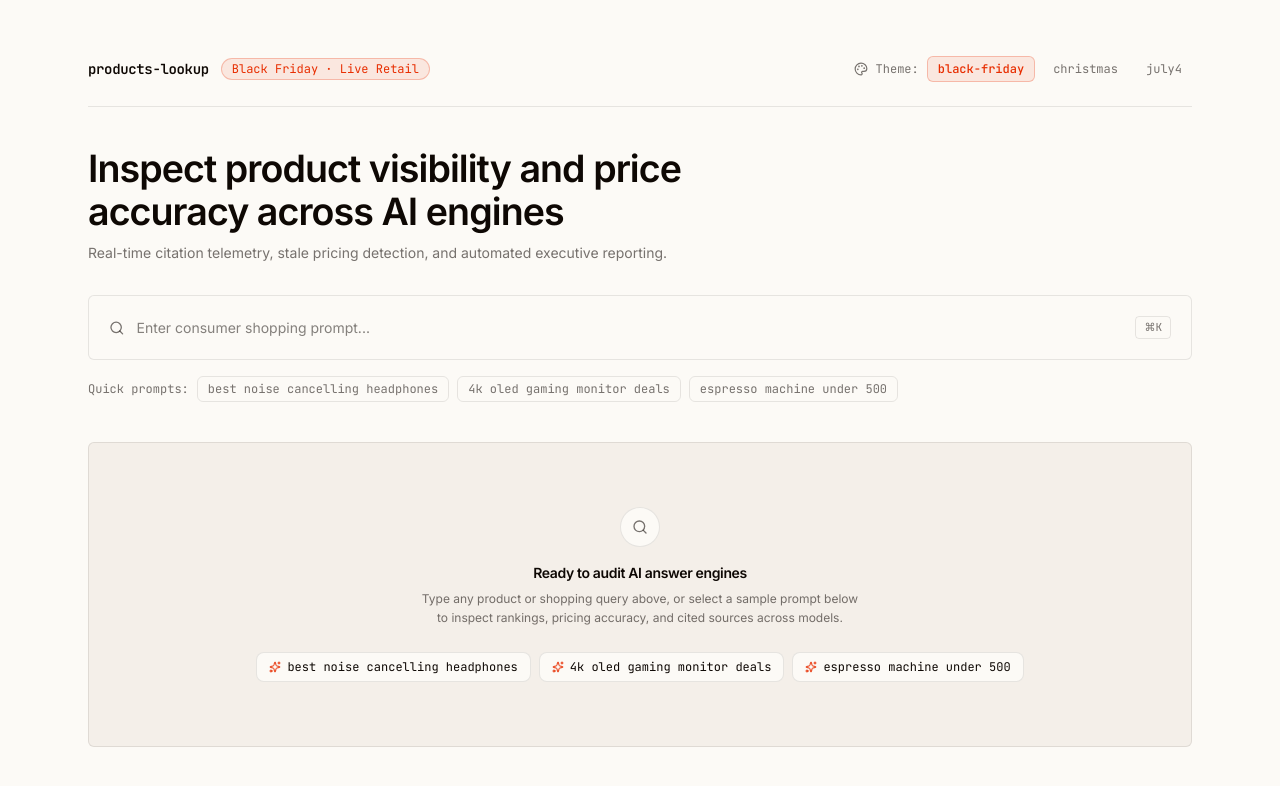
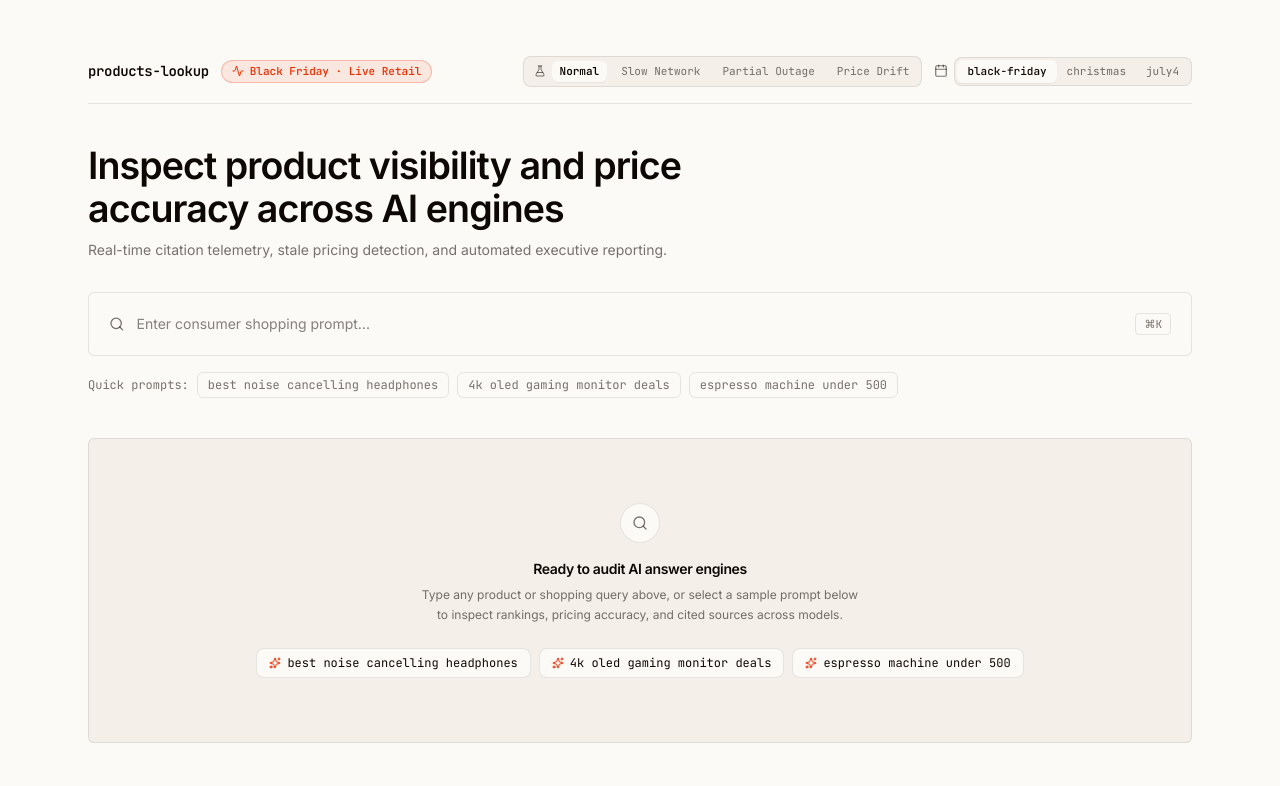
Before and after one commit to victoriavivalda/products-lookup, a Next.js app: page / in a window 1280 px wide. Shown: the top 786 px of the page. Built offline with nearby package versions, Linux system fonts and the light colour scheme; what @react-pdf/renderer would draw is missing.

Commit message:
feat(core,ui): add telemetry edge-case simulator using Decorator pattern

```diff
--- a/src/app/page.tsx
+++ b/src/app/page.tsx
@@ -4,6 +4,8 @@ import { useState } from "react";
 import {
   CAMPAIGN_PRESET_PROMPTS,
   CAMPAIGN_THEMES,
+  SIMULATION_SCENARIOS,
+  SimulationScenario,
 } from "@/core/constants/lookup.constants";
 import { useCampaignTheme } from "@/features/lookup/hooks/use-campaign-theme";
 import { useMultiEngineLookup } from "@/features/lookup/hooks/use-multi-engine-lookup";
@@ -16,17 +18,21 @@ import { EngineTelemetryChart } from "@/features/lookup/components/EngineTelemet
 import { VisibilityMatrixChart } from "@/features/lookup/components/visibility-matrix/VisibilityMatrixChart";
 
 export default function ProductsLookupPage() {
+  const [scenario, setScenario] = useState<SimulationScenario>(
+    SIMULATION_SCENARIOS.NORMAL
+  );
   const [query, setQuery] = useState<string>("");
   const { campaign, setCampaign, label } = useCampaignTheme(
     CAMPAIGN_THEMES.BLACK_FRIDAY
   );
+
   const {
     engineSlots,
     completedResponses,
     totalEngines,
     conclusion,
     hasActiveQuery,
-  } = useMultiEngineLookup(query, campaign);
+  } = useMultiEngineLookup(query, campaign, scenario);
 
   const activePresets = CAMPAIGN_PRESET_PROMPTS[campaign];
 
@@ -37,6 +43,8 @@ export default function ProductsLookupPage() {
           campaign={campaign}
           campaignLabel={label}
           onSelectCampaign={setCampaign}
+          scenario={scenario}
+          onSelectScenario={setScenario}
         />
 
         <header className="mb-8 max-w-2xl space-y-2.5">
@@ -71,7 +79,7 @@ export default function ProductsLookupPage() {
               totalEngines={totalEngines}
             />
 
-            <div className="grid gap-6 lg:grid-cols-3">
+            <div className="mb-8 grid gap-6 lg:grid-cols-3">
               {engineSlots.map(({ adapter, queryState }) => (
                 <ProviderResultColumn
                   key={adapter.modelId}
--- /dev/null
+++ b/src/core/adapters/simulation-decorator.strategy.ts
@@ -0,0 +1,72 @@
+import {
+  AI_MODELS,
+  AIModelId,
+  CampaignTheme,
+  SIMULATION_SCENARIOS,
+  SimulationScenario,
+} from "../constants/lookup.constants";
+import { AIProviderResponse } from "../domain/lookup.types";
+import { AIProviderStrategy } from "./ai-provider.strategy";
+
+const ASYMMETRIC_DELAYS_MS: Record<AIModelId, number> = {
+  [AI_MODELS.GEMINI]: 350,
+  [AI_MODELS.CHATGPT]: 2100,
+  [AI_MODELS.CLAUDE]: 3400,
+};
+
+export class SimulationDecoratorStrategy implements AIProviderStrategy {
+  readonly modelId: AIModelId;
+  readonly modelName: string;
+
+  constructor(
+    private readonly wrapped: AIProviderStrategy,
+    private readonly scenario: SimulationScenario
+  ) {
+    this.modelId = wrapped.modelId;
+    this.modelName = wrapped.modelName;
+  }
+
+  async execute(
+    query: string,
+    campaign?: CampaignTheme
+  ): Promise<AIProviderResponse> {
+    if (this.scenario === SIMULATION_SCENARIOS.NORMAL) {
+      return this.wrapped.execute(query, campaign);
+    }
+
+    if (this.scenario === SIMULATION_SCENARIOS.SLOW_NETWORK) {
+      const t0 = performance.now();
+      await new Promise((r) => setTimeout(r, ASYMMETRIC_DELAYS_MS[this.modelId]));
+      const response = await this.wrapped.execute(query, campaign);
+      return {
+        ...response,
+        latencyMs: Math.round(performance.now() - t0),
+      };
+    }
+
+    if (
+      this.scenario === SIMULATION_SCENARIOS.PARTIAL_OUTAGE &&
+      this.modelId === AI_MODELS.CHATGPT
+    ) {
+      await new Promise((r) => setTimeout(r, 900));
+      throw new Error(
+        "Simulated 502 Bad Gateway: Upstream shopping index timed out."
+      );
+    }
+
+    const response = await this.wrapped.execute(query, campaign);
+
+    if (this.scenario === SIMULATION_SCENARIOS.PRICE_DRIFT) {
+      return {
+        ...response,
+        citations: response.citations.map((c, idx) => ({
+          ...c,
+          citedPrice: c.realPrice + 45 + idx * 15,
+          sentiment: "neutral",
+        })),
+      };
+    }
+
+    return response;
+  }
+}
--- a/src/core/constants/lookup.constants.ts
+++ b/src/core/constants/lookup.constants.ts
@@ -98,3 +98,20 @@ export const REPORT_MODES = {
 } as const;
 
 export type ReportMode = (typeof REPORT_MODES)[keyof typeof REPORT_MODES];
+
+export const SIMULATION_SCENARIOS = {
+  NORMAL: "normal",
+  SLOW_NETWORK: "slow-network",
+  PARTIAL_OUTAGE: "partial-outage",
+  PRICE_DRIFT: "price-drift",
+} as const;
+
+export type SimulationScenario =
+  (typeof SIMULATION_SCENARIOS)[keyof typeof SIMULATION_SCENARIOS];
+
+export const SIMULATION_SCENARIO_LABELS: Record<SimulationScenario, string> = {
+  [SIMULATION_SCENARIOS.NORMAL]: "Normal",
+  [SIMULATION_SCENARIOS.SLOW_NETWORK]: "Slow Network",
+  [SIMULATION_SCENARIOS.PARTIAL_OUTAGE]: "Partial Outage",
+  [SIMULATION_SCENARIOS.PRICE_DRIFT]: "Price Drift",
+};
--- a/src/features/lookup/components/TopNavBar.tsx
+++ b/src/features/lookup/components/TopNavBar.tsx
@@ -1,40 +1,90 @@
-import { CAMPAIGN_LABELS, CampaignTheme } from "@/core/constants/lookup.constants";
-import { Palette } from "lucide-react";
+"use client";
+
+import { Activity, Calendar, FlaskConical } from "lucide-react";
+import {
+  CAMPAIGN_THEMES,
+  CampaignTheme,
+  SIMULATION_SCENARIO_LABELS,
+  SIMULATION_SCENARIOS,
+  SimulationScenario,
+} from "@/core/constants/lookup.constants";
 
 interface TopNavBarProps {
   campaign: CampaignTheme;
   campaignLabel: string;
   onSelectCampaign: (theme: CampaignTheme) => void;
+  scenario: SimulationScenario;
+  onSelectScenario: (scenario: SimulationScenario) => void;
 }
 
-export function TopNavBar({ campaign, campaignLabel, onSelectCampaign }: TopNavBarProps) {
-  const themes = Object.keys(CAMPAIGN_LABELS) as CampaignTheme[];
+const CAMPAIGN_OPTIONS: CampaignTheme[] = Object.values(CAMPAIGN_THEMES);
+const SCENARIO_OPTIONS: SimulationScenario[] = Object.values(SIMULATION_SCENARIOS);
 
+export function TopNavBar({
+  campaign,
+  campaignLabel,
+  onSelectCampaign,
+  scenario,
+  onSelectScenario,
+}: TopNavBarProps) {
   return (
-    <nav className="mb-10 flex flex-wrap items-center justify-between gap-4 border-b border-[var(--border-hairline)] pb-6">
+    <nav className="mb-10 flex flex-wrap items-center justify-between gap-4 border-b border-[var(--border-hairline)] pb-4">
       <div className="flex items-center gap-3">
-        <span className="font-mono text-sm font-semibold tracking-tight">products-lookup</span>
-        <span className="pl-accent-pill rounded-full px-2.5 py-0.5 font-mono text-xs">
+        <span className="font-mono text-sm font-semibold tracking-tight">
+          products-lookup
+        </span>
+        <span className="pl-accent-pill inline-flex items-center gap-1.5 rounded-full px-2.5 py-0.5 font-mono text-[11px] font-medium">
+          <Activity className="h-3 w-3" />
           {campaignLabel}
         </span>
       </div>
 
-      <div className="flex items-center gap-2">
-        <Palette className="h-3.5 w-3.5 text-[var(--text-muted)]" />
-        <span className="font-mono text-xs text-[var(--text-muted)]">Theme:</span>
-        {themes.map((themeKey) => (
-          <button
-            key={themeKey}
-            onClick={() => onSelectCampaign(themeKey)}
-            className={`rounded-md px-2.5 py-1 font-mono text-xs transition ${
-              campaign === themeKey
-                ? "pl-accent-pill font-medium"
-                : "text-[var(--text-muted)] hover:text-[var(--text-primary)]"
-            }`}
-          >
-            {themeKey}
-          </button>
-        ))}
+      <div className="flex flex-wrap items-center gap-3">
+        {/* Telemetry Edge-Case Simulator */}
+        <div className="flex items-center gap-1.5 rounded-lg border border-[var(--border-hairline)] bg-[var(--surface-subtle)] p-1 font-mono text-[11px]">
+          <FlaskConical className="ml-1.5 h-3 w-3 text-[var(--text-muted)]" />
+          {SCENARIO_OPTIONS.map((opt) => {
+            const active = scenario === opt;
+            return (
+              <button
+                key={opt}
+                type="button"
+                onClick={() => onSelectScenario(opt)}
+                className={`rounded-md px-2 py-0.5 transition ${
+                  active
+                    ? "bg-[var(--surface-canvas)] font-semibold text-[var(--text-primary)] shadow-2xs"
+                    : "text-[var(--text-muted)] hover:text-[var(--text-primary)]"
+                }`}
+              >
+                {SIMULATION_SCENARIO_LABELS[opt]}
+              </button>
+            );
+          })}
+        </div>
+
+        {/* Campaign Theme Switcher */}
+        <div className="flex items-center gap-1.5 font-mono text-xs text-[var(--text-muted)]">
+          <Calendar className="h-3.5 w-3.5" />
+          <div className="flex rounded-lg border border-[var(--border-hairline)] bg-[var(--surface-subtle)] p-0.5">
+            {CAMPAIGN_OPTIONS.map((theme) => {
+              const active = campaign === theme;
+              return (
+                <button
+                  key={theme}
+                  type="button"
+                  onClick={() => onSelectCampaign(theme)}
+                  className={`rounded-md px-2.5 py-1 text-[11px] transition ${
+                    active
+                      ? "bg-[var(--surface-canvas)] font-medium text-[var(--text-primary)] shadow-2xs"
+                      : "hover:text-[var(--text-primary)]"
+                  }`}
+                >
+                  {theme}
+                </button>
+              );
+            })}
+          </div>
+        </div>
       </div>
     </nav>
   );
--- a/src/features/lookup/hooks/use-multi-engine-lookup.ts
+++ b/src/features/lookup/hooks/use-multi-engine-lookup.ts
@@ -1,14 +1,21 @@
-import { useEffect, useState } from "react";
+import { useEffect, useMemo, useState } from "react";
 import { useQueries } from "@tanstack/react-query";
 import { lookupFacade } from "@/core/facades/lookup.facade";
+import { SimulationDecoratorStrategy } from "@/core/adapters/simulation-decorator.strategy";
 import { AIProviderResponse } from "@/core/domain/lookup.types";
 import {
   CampaignTheme,
   QUERY_KEYS,
+  SIMULATION_SCENARIOS,
+  SimulationScenario,
   UI_CONFIG,
 } from "@/core/constants/lookup.constants";
 
-export function useMultiEngineLookup(rawQuery: string, campaign: CampaignTheme) {
+export function useMultiEngineLookup(
+  rawQuery: string,
+  campaign: CampaignTheme,
+  scenario: SimulationScenario = SIMULATION_SCENARIOS.NORMAL
+) {
   const [debouncedQuery, setDebouncedQuery] = useState(() => rawQuery.trim());
 
   useEffect(() => {
@@ -19,12 +26,25 @@ export function useMultiEngineLookup(rawQuery: string, campaign: CampaignTheme)
     return () => clearTimeout(timer);
   }, [rawQuery]);
 
-  const adapters = lookupFacade.getAdapters();
+  const adapters = useMemo(
+    () =>
+      lookupFacade
+        .getAdapters()
+        .map((base) => new SimulationDecoratorStrategy(base, scenario)),
+    [scenario]
+  );
+
   const hasActiveQuery = debouncedQuery.length > 0;
 
   const queries = useQueries({
     queries: adapters.map((adapter) => ({
-      queryKey: [QUERY_KEYS.PRODUCTS_LOOKUP, adapter.modelId, debouncedQuery, campaign],
+      queryKey: [
+        QUERY_KEYS.PRODUCTS_LOOKUP,
+        adapter.modelId,
+        debouncedQuery,
+        campaign,
+        scenario,
+      ],
       queryFn: () => adapter.execute(debouncedQuery, campaign),
       enabled: hasActiveQuery,
       staleTime: UI_CONFIG.CACHE_STALE_TIME_MS,
```
